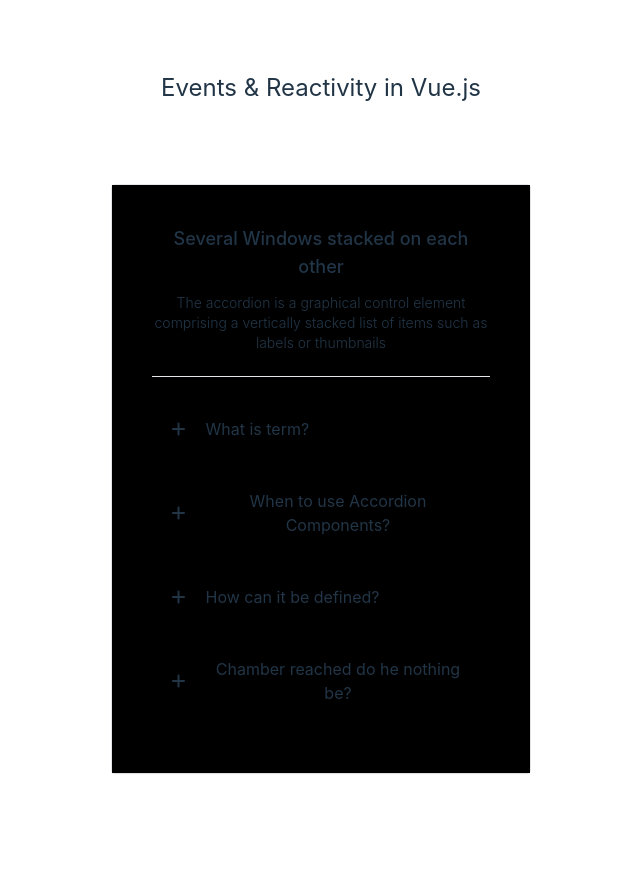
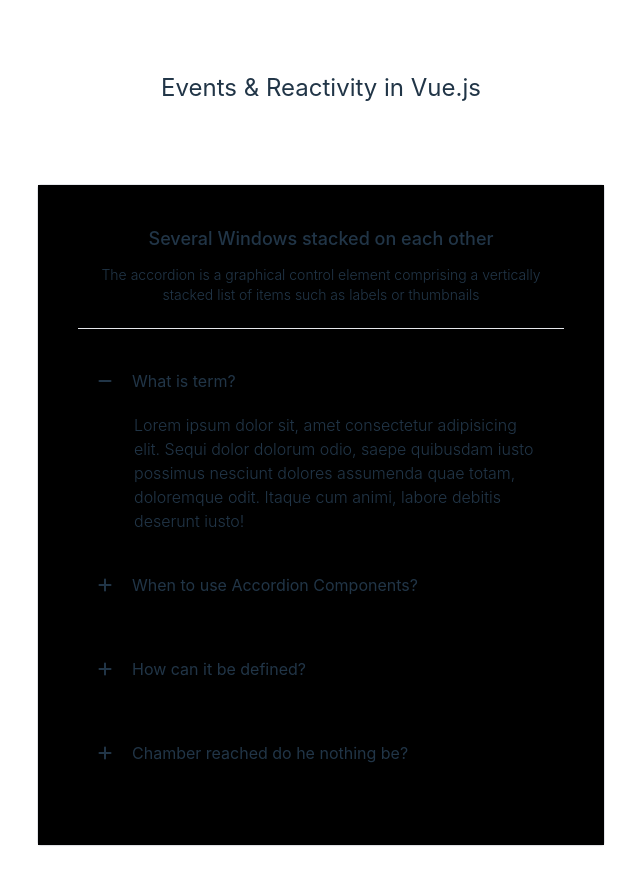
Before and after one commit to Khadiza-Khanom/vue_reactivity, a Vue app: page / in a window 1280 px wide. Shown: the top 884 px of the page, without its empty margins (319-959 px from the left). Before the commit the page ends 846 px from the top, so only its background shows below. Built offline with nearby package versions, Linux system fonts and the light colour scheme.

Commit message:
single item open

```diff
--- a/src/App.vue
+++ b/src/App.vue
@@ -1,7 +1,7 @@
 <script setup>
 import{ref,reactive} from 'vue'
 
-//const index=ref(0)
+let item=ref(0)
 
 const accordions = reactive([
   {
@@ -27,6 +27,7 @@
 ])
 
 
+
 </script>
 
 <template>
@@ -47,15 +48,15 @@
           <div class="h-1 w-full mx-auto border-b my-5"></div>
 
           <!-- What is term -->
-          <div class="transition " v-for="accordion in accordions">
+          <div class="transition " v-for="accordion,index in accordions" :key="index">
             <!-- header -->
             <div  class="accordion-header cursor-pointer transition flex space-x-5 px-5 items-center h-16"  >
-              <i @click="accordion.isOpen=!accordion.isOpen" :class="accordion.isOpen==false?'fa fa-plus':'fa fa-minus'"></i>
+              <i @click="item=index" :class="item==index?'fa fa-minus':'fa fa-plus'"></i>
               <h3 >{{ accordion.heading }} </h3>
             </div>
             <!-- Content -->
             <div  class="px-5 pt-0 text-left pb-5" >
-              <p class="leading-6 font-light pl-9 " v-show="accordion.isOpen">{{ accordion.content }}</p>
+              <p class="leading-6 font-light pl-9 " v-show="item==index">{{ accordion.content }}</p>
             </div>
           </div>
 
```
